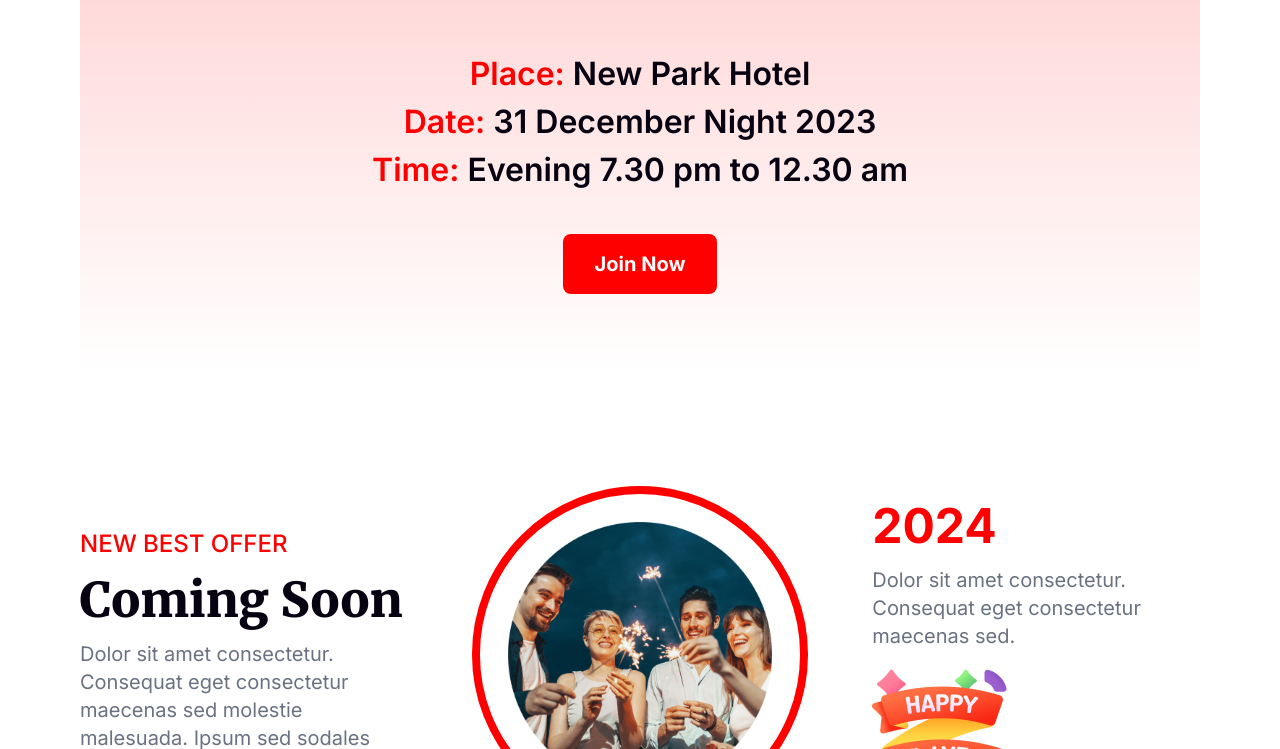
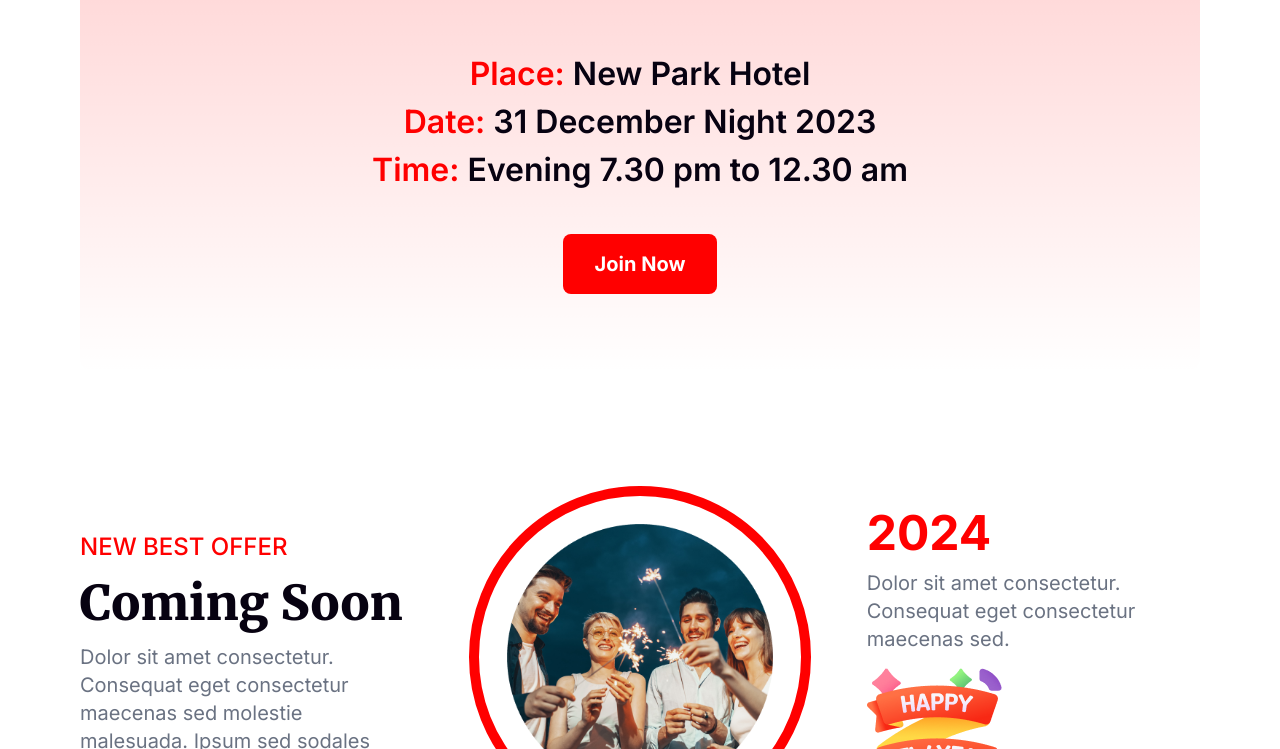
Before and after one commit to md-sh-sabbir/new-year-offer, a plain HTML site: page index.html in a window 1280 px wide. Shown: the part 2051-2800 px from the top of the page. Drawn offline with nearby package versions, Linux system fonts and the light colour scheme.

Commit message:
complete project has submitted

```diff
--- a/index.html
+++ b/index.html
@@ -96,18 +96,18 @@
         <!-- ======================================================================== -->
 
         <!-- Middle description start here -->
-        <section class="MiddleDes-section w-[87.5%] mx-auto my-28 flex flex-col md:flex-row justify-around items-center gap-16">
+        <section class="MiddleDes-section w-[87.5%] mx-auto my-28 flex flex-col md:flex-row justify-around items-center gap-14 md:gap-8 lg:gap-14">
             <div class="LeftDescription md:w-4/12 text-center md:text-start">
-                <h6 class="font-[Inter] text-2xl md:text-base lg:text-2xl font-medium text-[#FF0000]">NEW BEST OFFER</h6>
-                <h3 class="font-[Merriweather] text-5xl text-[#070211] md:text-2xl lg:text-5xl font-black my-4">Coming Soon</h3>
-                <p class="font-[Inter] md:text-xs lg:text-xl text-gray-500">Dolor sit amet consectetur. Consequat eget consectetur maecenas sed molestie malesuada. Ipsum sed sodales risus ut pellentesque vel euismod. </p>
+                <h6 class="font-[Inter] text-2xl md:text-base lg:text-xl xl:text-2xl font-medium text-[#FF0000]">NEW BEST OFFER</h6>
+                <h3 class="font-[Merriweather] text-5xl text-[#070211] md:text-2xl lg:text-4xl xl:text-5xl font-black my-4">Coming Soon</h3>
+                <p class="font-[Inter] md:text-xs lg:text-base xl:text-xl text-gray-500">Dolor sit amet consectetur. Consequat eget consectetur maecenas sed molestie malesuada. Ipsum sed sodales risus ut pellentesque vel euismod. </p>
             </div>
-            <div class="MiddleDescription md:w-4/12 border-[#FF0000] border-8 p-7 rounded-[50%] overflow-hidden">
-                <img src="assests/images/Ellipse 1.png" alt="">
+            <div class="MiddleDescription md:w-4/12 border-[#FF0000] border-10 md:border-8 lg:border-10 p-7 md:p-5 lg:p-6 xl:p-7 rounded-[50%] overflow-hidden">
+                <img src="assests/images/Ellipse 1.png" alt="" class="w-full">
             </div>
             <div class="RightDescription md:w-4/12 font-[Inter] text-center md:text-start">
-                <h3 class="text-5xl md:text-2xl lg:text-5xl font-bold text-[#FF0000]">2024</h3>
-                <p class="font-[Inter] md:text-xs lg:text-xl text-gray-500 my-4">Dolor sit amet consectetur. Consequat eget consectetur maecenas sed.</p>
+                <h3 class="text-5xl md:text-2xl lg:text-4xl xl:text-5xl font-bold text-[#FF0000]">2024</h3>
+                <p class="font-[Inter] md:text-xs lg:text-base xl:text-xl text-gray-500 my-3">Dolor sit amet consectetur. Consequat eget consectetur maecenas sed.</p>
                 <div class="w-[150px] md:w-[80px] lg:w-full mx-auto md:mx-start">
                     <img src="assests/images/Group 96.png" alt="" class="max-w-full">
                 </div>
```
